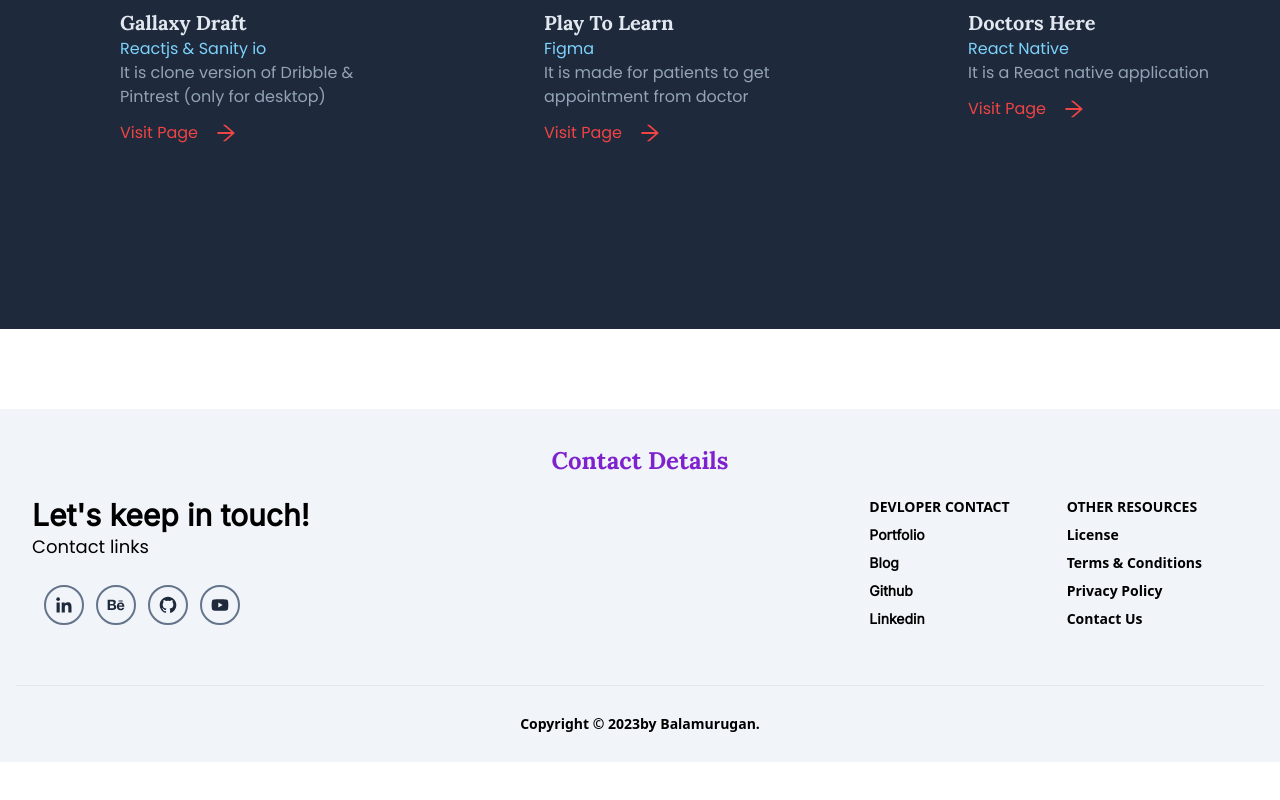
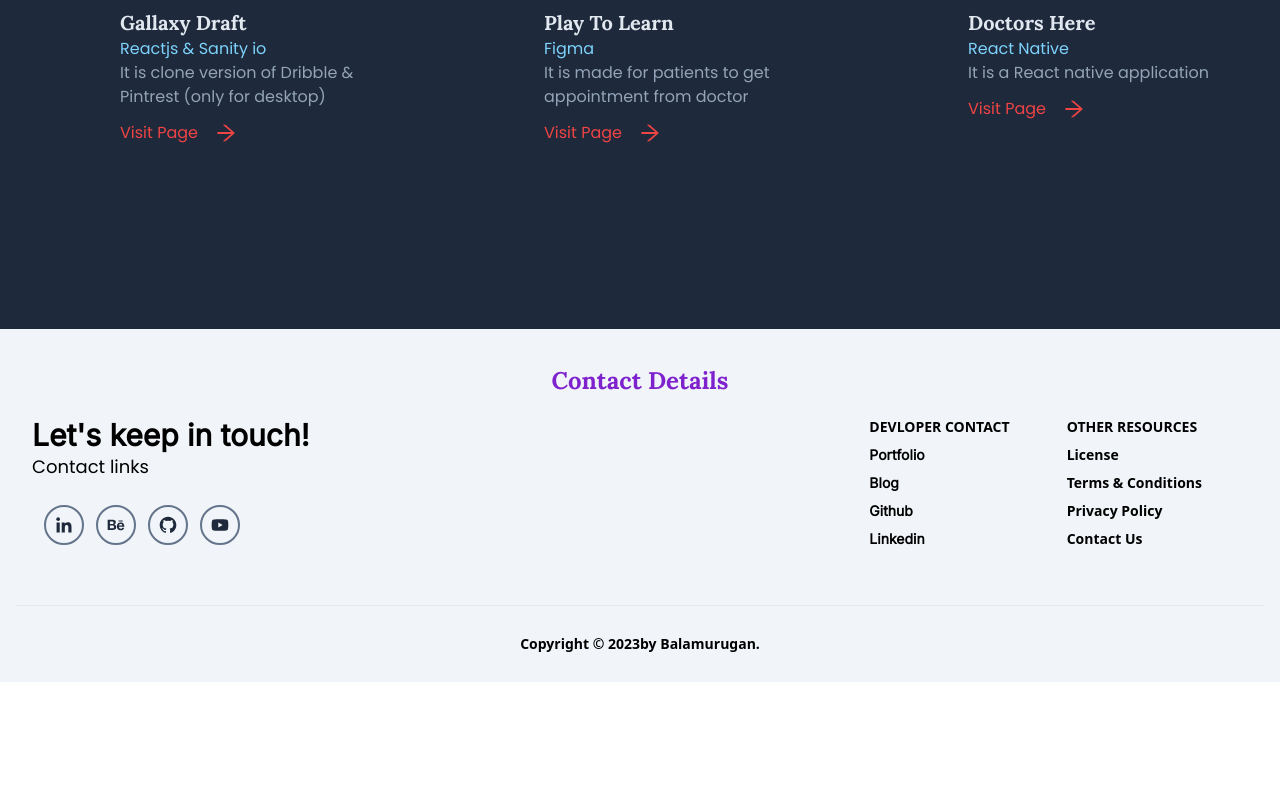
Before and after one commit to balamurugan0007/balamurugan, a React (Create React App) app: page / in a window 1280 px wide. Shown: the part 2079-2879 px from the top of the page. After the commit the page ends 2761 px from the top, so only its background shows below. Built offline with nearby package versions, Linux system fonts and the light colour scheme.

Commit message:
footer complete

```diff
--- a/src/pages/home/Footer.js
+++ b/src/pages/home/Footer.js
@@ -4,7 +4,7 @@
 
 const Footer = () => {
   return (
-    <div className='lg:py-10 py-5 mt-10'>
+    <div className=' '>
 
 <footer className="relative bg-blueGray-200 pt-8 pb-6 bg-slate-100" id='Contact'>
     <h2 className='text-xl lg:text-2xl font-lora font-bold text-purple-700 text-center lg:mb-5 mt-5 lg:mt-1'>Contact Details</h2>
```
